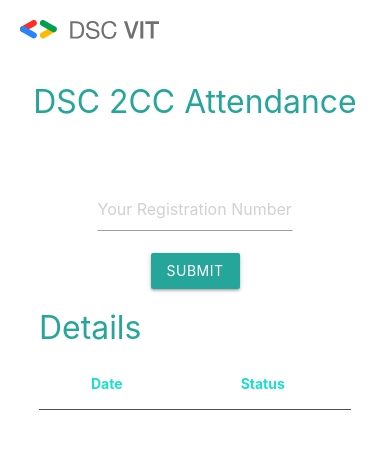
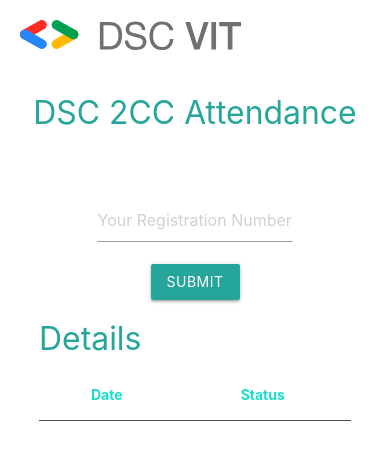
Before and after one commit to prakhar0912/2CC-Attendance, a plain HTML site: page index.html in a window 390 px wide. Drawn offline with nearby package versions, Linux system fonts and the light colour scheme.

Commit message:
logo input error

```diff
--- a/index.html
+++ b/index.html
@@ -78,15 +78,11 @@
                 justify-items: center;
 
             }
-
             .logo {
                 margin-bottom: 40px;
             }
             .input{
                 padding-top: 5vh;
-            }
-            .logo>img {
-                height: 2.2vh;
             }
         }
     </style>
@@ -96,7 +92,7 @@
     <div class="logo">
         <img src="./assets/dsc-logo.svg" alt="">
     </div>
-    <h4 style="color: #26a69a; text-align: center;">DSC 2CC Attendance</h4>
+    <h4 style="color: #26a69a; text-align: center;" class="heading">DSC 2CC Attendance</h4>
     <div class="input">
         <div class="input-field col s12">
             <input id="RegNo" type="text" class="" placeholder="Your Registration Number">
@@ -161,6 +157,7 @@
     </div>
     <script src="./assets/data.js"></script>
     <script>
+        if(window.innerWidth < 900) document.querySelector(".heading").style.height = window.innerHeight*0.035;
         let rows = document.querySelectorAll(".data");
         const CheckBtn = document.querySelector(".check");
         const message = document.querySelector(".message");
```
